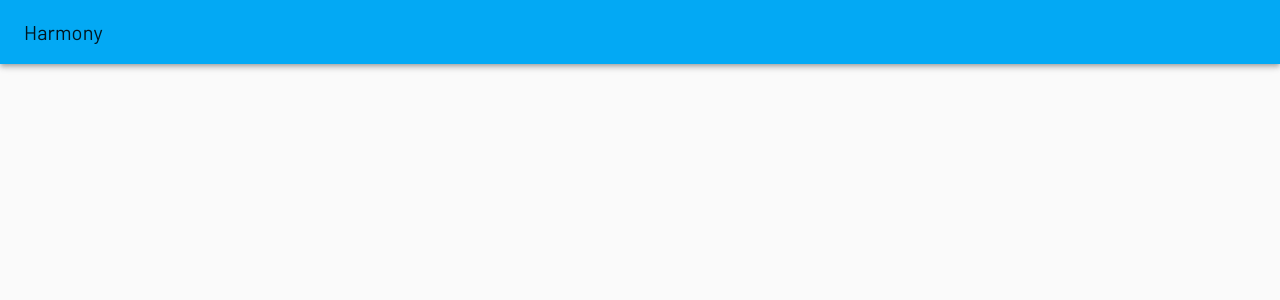
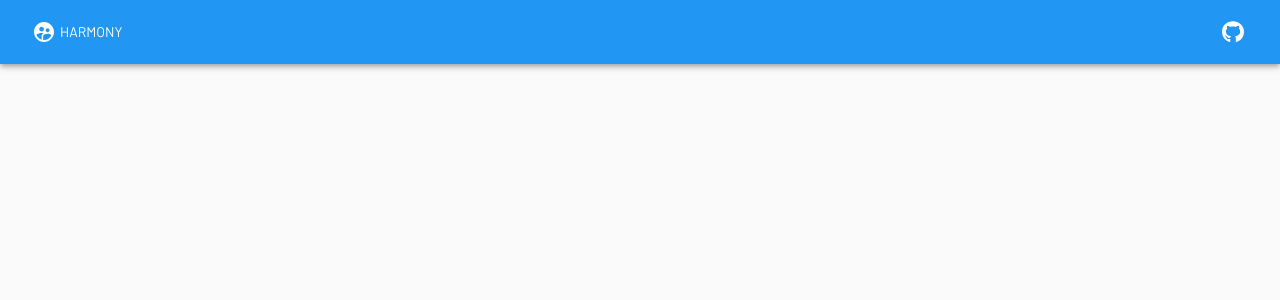
Before and after one commit to mobilejazz/harmony-docs, a React (Create React App) app: page / in a window 1280 px wide. Shown: the top 300 px of the page. Built offline with nearby package versions, Linux system fonts and the light colour scheme.

Commit message:
Add icons and buttons to app bar component.

```diff
--- a/package.json
+++ b/package.json
@@ -4,6 +4,7 @@
   "private": true,
   "dependencies": {
     "@material-ui/core": "^4.0.0-beta.2",
+    "@material-ui/icons": "^4.0.0-beta.0",
     "@types/jest": "24.0.12",
     "@types/node": "12.0.0",
     "@types/react": "16.8.17",
--- a/src/assets/styles/theme.ts
+++ b/src/assets/styles/theme.ts
@@ -1,11 +1,11 @@
 import { createMuiTheme } from '@material-ui/core/styles';
-import lightBlue from '@material-ui/core/colors/lightBlue';
-import teal from '@material-ui/core/colors/teal';
+import blue from '@material-ui/core/colors/blue';
+import amber from '@material-ui/core/colors/amber';
 
 const theme = createMuiTheme({
   palette: {
-    primary: lightBlue,
-    secondary: teal,
+    primary: blue,
+    secondary: amber,
   },
   typography: {
     fontFamily: '"Barlow", sans-serif',
--- /dev/null
+++ b/src/components/AppBar/AppBar.scss
@@ -0,0 +1,15 @@
+.AppBar {
+  &__spacer {
+    margin-left: auto;
+  }
+
+  &__harmony-icon {
+    color: white;
+    margin-right: 4px;
+  }
+
+  &__github-icon {
+    color: white;
+    width: 22px;
+  }
+}
--- a/src/components/AppBar/AppBar.tsx
+++ b/src/components/AppBar/AppBar.tsx
@@ -2,27 +2,26 @@
 import React from 'react';
 
 // Material UI
-import { createStyles, makeStyles, Theme } from '@material-ui/core/styles';
+import Button from '@material-ui/core/Button';
+import IconButton from '@material-ui/core/IconButton';
 import MatAppBar from '@material-ui/core/AppBar';
 import Toolbar from '@material-ui/core/Toolbar';
-import Typography from '@material-ui/core/Typography';
+import SupervisedUserCircle from '@material-ui/icons/SupervisedUserCircle';
 
-const useStyles = makeStyles((theme: Theme) =>
-  createStyles({
-    root: {
-      flexGrow: 1,
-    },
-  }),
-);
+// Assets
+import './AppBar.scss';
+import GitHubIcon from '../../assets/images/github.svg';
 
 const AppBar = () => {
-  const classes = useStyles();
-
   return (
-    <div className={classes.root}>
+    <div className="AppBar">
       <MatAppBar position="static">
         <Toolbar>
-          <Typography variant="h6">Harmony</Typography>
+          <Button color="inherit"><SupervisedUserCircle className="AppBar__harmony-icon" /> Harmony</Button>
+          <span className="AppBar__spacer"></span>
+          <IconButton>
+            <img className="AppBar__github-icon" src={GitHubIcon} alt="GitHub" />
+          </IconButton>
         </Toolbar>
       </MatAppBar>
     </div>
```
Also changed, not shown: src/assets/images/github.svg (added), 1 other file (tests, documents, lock files or other folders).
